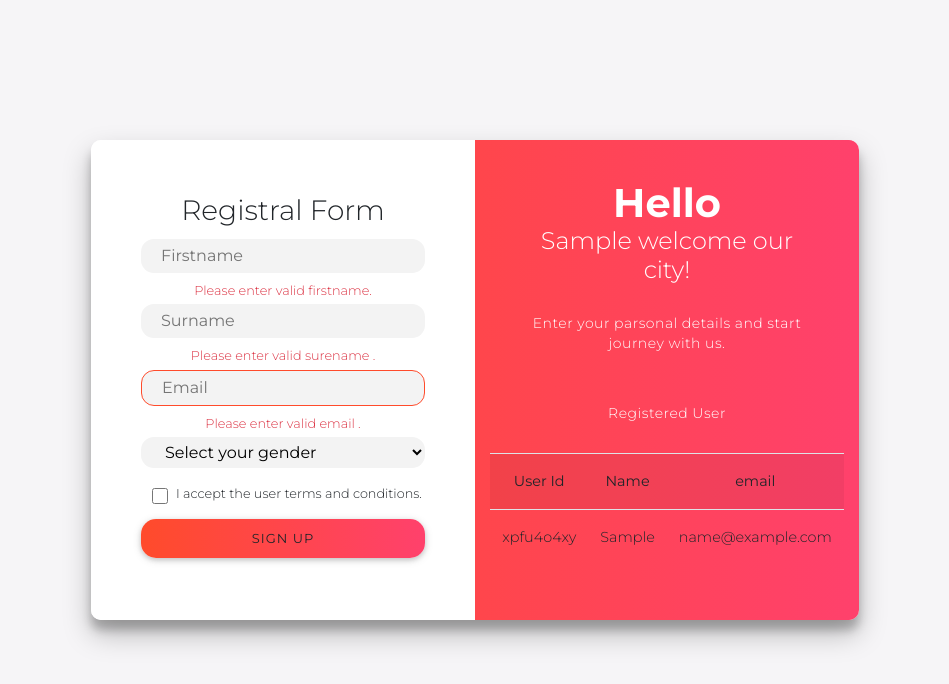
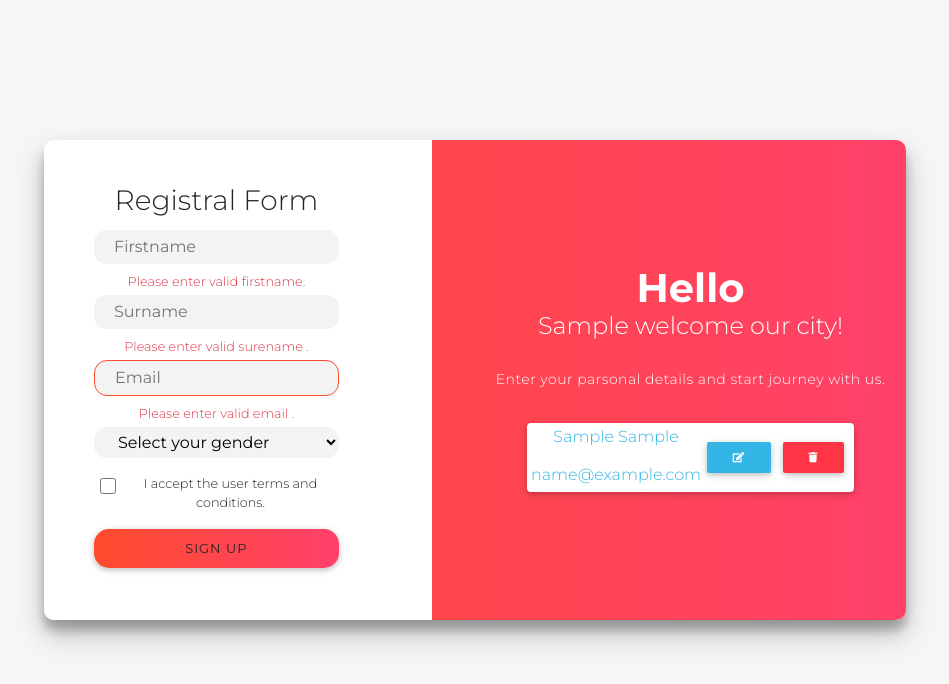
Before and after one commit to BirukMengistu/registerform, a plain HTML site: page index.html in a window 1280 px wide. Both pictures are taken after typing "Sample", "Sample", "name@example.com" into the empty fields and a click on the button "SIGN UP". Shown: the whole page, without its empty margins (165-1114 px from the left). Drawn offline with nearby package versions, Linux system fonts and the light colour scheme.

Commit message:
edit and update founctionality

```diff
--- a/css/custom.css
+++ b/css/custom.css
@@ -106,7 +106,7 @@ input:focus-visible {
     box-shadow: 0 14px 28px rgba(0, 0, 0, 0.25), 0 10px 10px rgba(0, 0, 0, 0.22);
     position: relative;
     overflow: hidden;
-    width: 768px;
+    width: 862px;
     max-width: 100%;
     min-height: 480px;
 }
@@ -120,7 +120,7 @@ input:focus-visible {
 
 .regContainer {
     left: 0;
-    width: 50%;
+    width: 40%;
     z-index: 2;
 }
 
@@ -152,8 +152,8 @@ input:focus-visible {
 .overlay-container {
     position: absolute;
     top: 0;
-    left: 50%;
-    width: 50%;
+    left: 45%;
+    width: 60%;
     height: 100%;
     overflow: hidden;
     transition: transform 0.6s ease-in-out;
--- a/index.html
+++ b/index.html
@@ -67,6 +67,7 @@
                     <div class="userList">
 
                     </div>
+                    <div id="output"></div>
                 </div>
 
             </div>
--- a/js/script.js
+++ b/js/script.js
@@ -1,3 +1,8 @@
+
+
+
+
+
 const regButton = document.querySelector('.sign-up');
 const regFrm = document.querySelector('#regForm');
 const firstName = document.querySelector('#firstname');
@@ -5,7 +10,14 @@ const sureName = document.querySelector('#surename');
 const email = document.querySelector('#email');
 const userName = document.querySelector('.user-name')
 const formCheck = document.querySelector('#frmchk')
-const users = new Array()
+
+let users = [];
+const listUsers = () => {
+  output.innerHTML = '';
+  users.forEach(user => {
+     newUser(user);
+  })
+}
 
 
 regButton.addEventListener('click', function(e) {
@@ -25,9 +37,9 @@ regButton.addEventListener('click', function(e) {
    validateInput=false
  }
   if(valdateInput){
-    var number = Math.random() // 0.9394456857981651
-    number.toString(36); // '0.xtis06h6'
-    var id = number.toString(36).substr(2, 9); // 'xtis06h6'
+    var number = Math.random()
+    number.toString(36);
+    var id = number.toString(36).substr(2, 9);
     id.length >= 9; // false
     let user = {
       userid: id,
@@ -39,7 +51,8 @@ regButton.addEventListener('click', function(e) {
      userName.innerHTML= `<h4>${firstName.value} welcome our city!</h4>`
      users.push(user)
      removeRegForm()
-     getUserList(users)
+     newUser(user)
+
 
   }
 
@@ -57,21 +70,36 @@ regFrm.addEventListener('submit', e => {
 }
 )
 
-const getUserList = (userObject) =>{
+ const getUserList = (userObject) =>{
   let userInfo =  '<div><p> Registered User</p></div>'
   const userlist = document.querySelector('.userList')
-  // let useListContainer = document.createElement('div')
-  // getUserList.addClass('list-user')
+
   userInfo += '<table class="table table-striped"> <tr> <th>User Id</th><th>Name</th> <th>email</th></tr>'
-    userObject.forEach(
-      user => {
-        userInfo +=  `<tr> <td>${user.userid}</td> <td>${user.firstname}</td> <td>${user.email}</td></tr>`
-      }
+     userObject.forEach(
+     /*  user => {
+
+        userInfo +=  ` <tr>
+                           <td>${user.userid}</td>
+                           <td>${user.firstname}</td>
+                           <td><span>${user.email}</span></td>
+                           <td>
+                               <i  type="button" class="fas fa-edit" id='btnupdates'></i>
+                            </td>
+                           <td><i type="button" name=${user.userid} id='btndels' class="fa fa-trash"></i></td>
+                           </tr>`
+      } */
 
     )
+
     userInfo += '<table/>'
+
     userlist.innerHTML  = userInfo
+    var btnDelete = document.querySelectorAll('#btndels')
+    var btnUpdate = document.querySelectorAll('#btnupdates')
+    deleteUser(btnDelete)
+
 }
+
 /* function clear or input value  */
 const removeRegForm =()=>{
   firstName.value = ''
@@ -121,3 +149,61 @@ const validateCheckbox =()=>{
       return false;
   }
 }
+
+
+
+
+
+
+
+const removeUser = (user) => {
+
+    console.log(user.userid)
+
+    users = users.filter( _user => _user.userid!== user.userid)
+    console.log(users)
+    listUsers();
+}
+
+
+
+
+const newUser = (userObject) => {
+
+  let card = document.createElement('div');
+  card.classList.add('card', 'p-1', 'my-1');
+
+  let innerCard = document.createElement('div');
+  innerCard.classList.add('d-flex', 'justify-content-between', 'align-items-center');
+
+  let userInfo = document.createElement('h6');
+  userInfo.classList.add('mb-1' , 'text-info');
+
+  userInfo.innerText = `${userObject.firstname}  ${userObject.surename} \n
+                         ${userObject.email}`;
+   let editButtons = document.createElement('div');
+  let  editBtn= document.createElement('button');
+  editBtn.classList.add('btn', 'btn-info', 'btn-sm');
+  editBtn.innerHTML='<i class="fa fa-edit"></i>';
+  editBtn.addEventListener('click', () => removeUser(userObject));
+
+
+
+  let deleteButtons = document.createElement('div');
+
+  let deleteBtn = document.createElement('button');
+  deleteBtn.classList.add('btn', 'btn-danger', 'btn-sm');
+  deleteBtn.innerHTML='<i class="fa fa-trash"></i>';
+  deleteBtn.addEventListener('click', () => removeUser(userObject));
+
+
+
+  deleteButtons.appendChild(deleteBtn);
+  editButtons.appendChild(editBtn);
+  innerCard.appendChild(userInfo);
+  innerCard.appendChild(editButtons);
+  innerCard.appendChild(deleteButtons);
+  card.appendChild(innerCard);
+  output.appendChild(card);
+
+}
```
Also changed, not shown: js/custome.js (added, +7 -0 lines).
